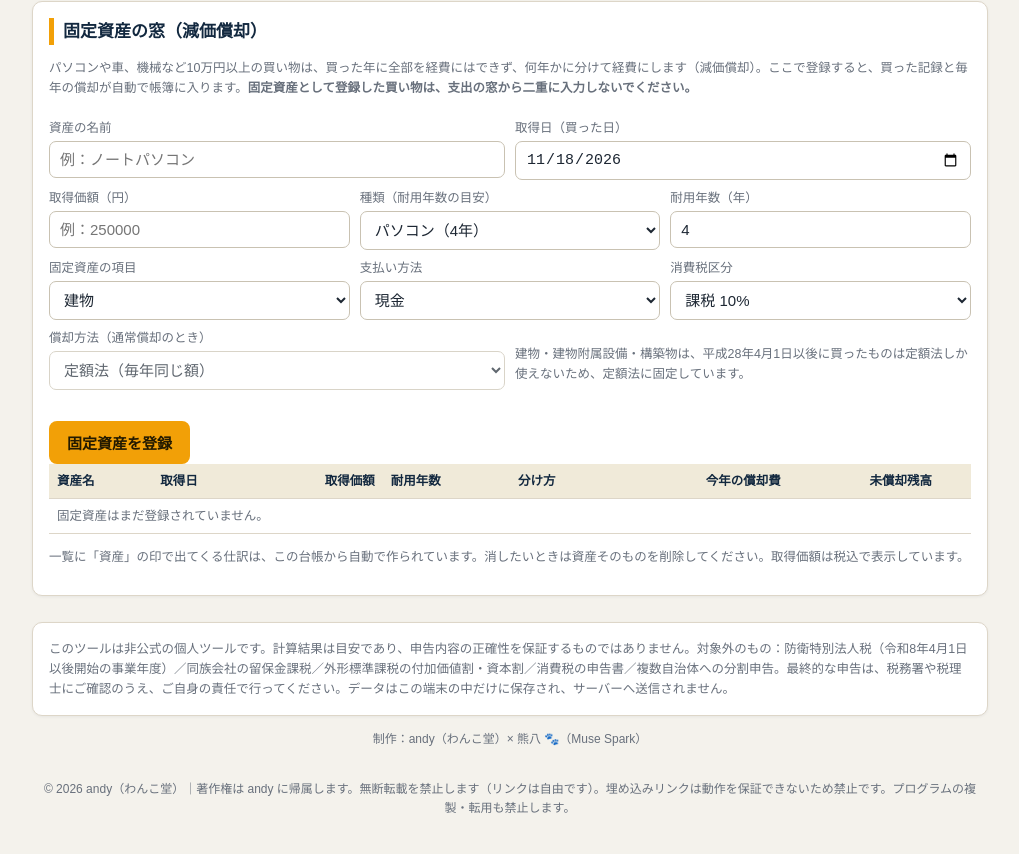
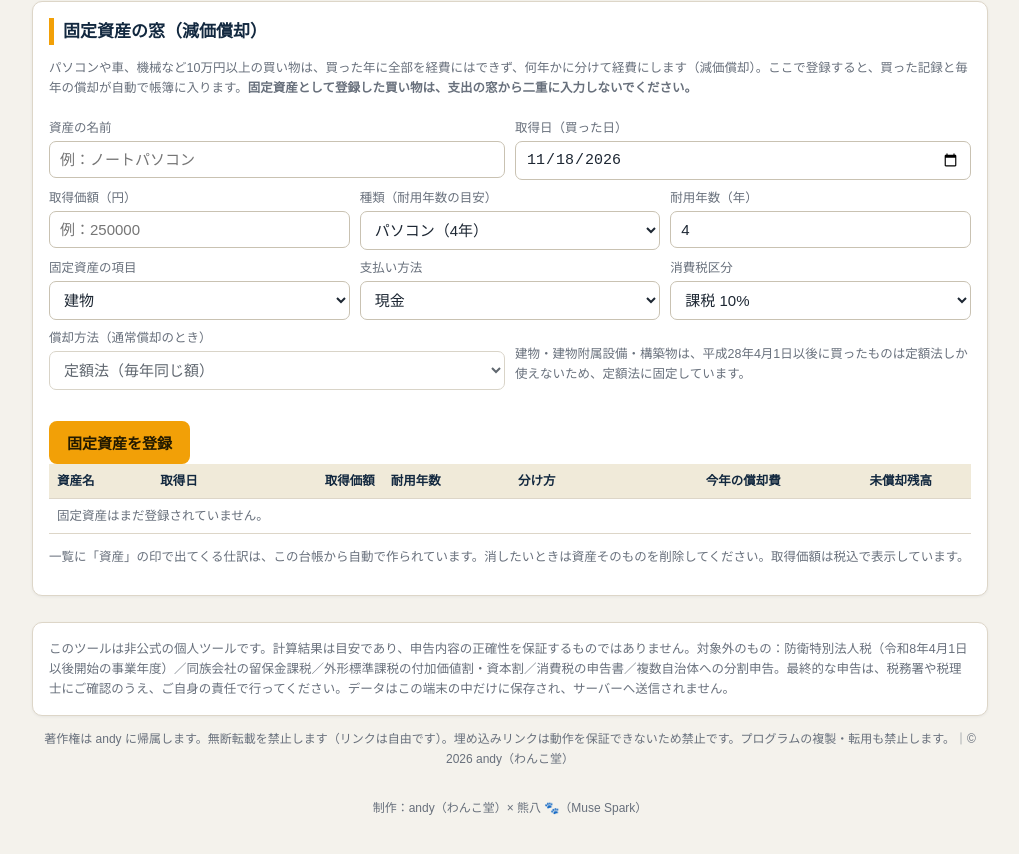
Before and after one commit to wankodo/money-tools, a plain HTML site: page bookkeeping-corp.html in a window 1280 px wide. Shown: the part 1609-2463 px from the top of the page, without its empty margins (130-1149 px from the left). Drawn offline with Linux system fonts and the light colour scheme.

Commit message:
footer: copyright notice first, production credit last

```diff
--- a/bookkeeping-corp.html
+++ b/bookkeeping-corp.html
@@ -759,8 +759,8 @@ html[data-theme="andy"] .badges span.best-b{background:var(--amber);color:#03222
     <div class="card">
       このツールは非公式の個人ツールです。計算結果は目安であり、申告内容の正確性を保証するものではありません。対象外のもの：防衛特別法人税（令和8年4月1日以後開始の事業年度）／同族会社の留保金課税／外形標準課税の付加価値割・資本割／消費税の申告書／複数自治体への分割申告。最終的な申告は、税務署や税理士にご確認のうえ、ご自身の責任で行ってください。データはこの端末の中だけに保存され、サーバーへ送信されません。
     </div>
+    <p class="credit">著作権は andy に帰属します。無断転載を禁止します（リンクは自由です）。埋め込みリンクは動作を保証できないため禁止です。プログラムの複製・転用も禁止します。｜© 2026 andy（わんこ堂）</p>
     <p class="credit">制作：andy（わんこ堂）× 熊八 🐾（Muse Spark）</p>
-    <p class="credit">© 2026 andy（わんこ堂）｜著作権は andy に帰属します。無断転載を禁止します（リンクは自由です）。埋め込みリンクは動作を保証できないため禁止です。プログラムの複製・転用も禁止します。</p>
   </footer>
 </div>
 
```
Also changed, not shown: bookkeeping.html (+1 -1 lines), denki.html (+1 -1 lines), gas.html (+1 -1 lines), index.html (+1 -1 lines), internet.html (+1 -1 lines), invoice.html (+1 -1 lines), mobile.html (+1 -1 lines), moving.html (+1 -1 lines), scholarship.html (+1 -1 lines), suido.html (+1 -1 lines).
